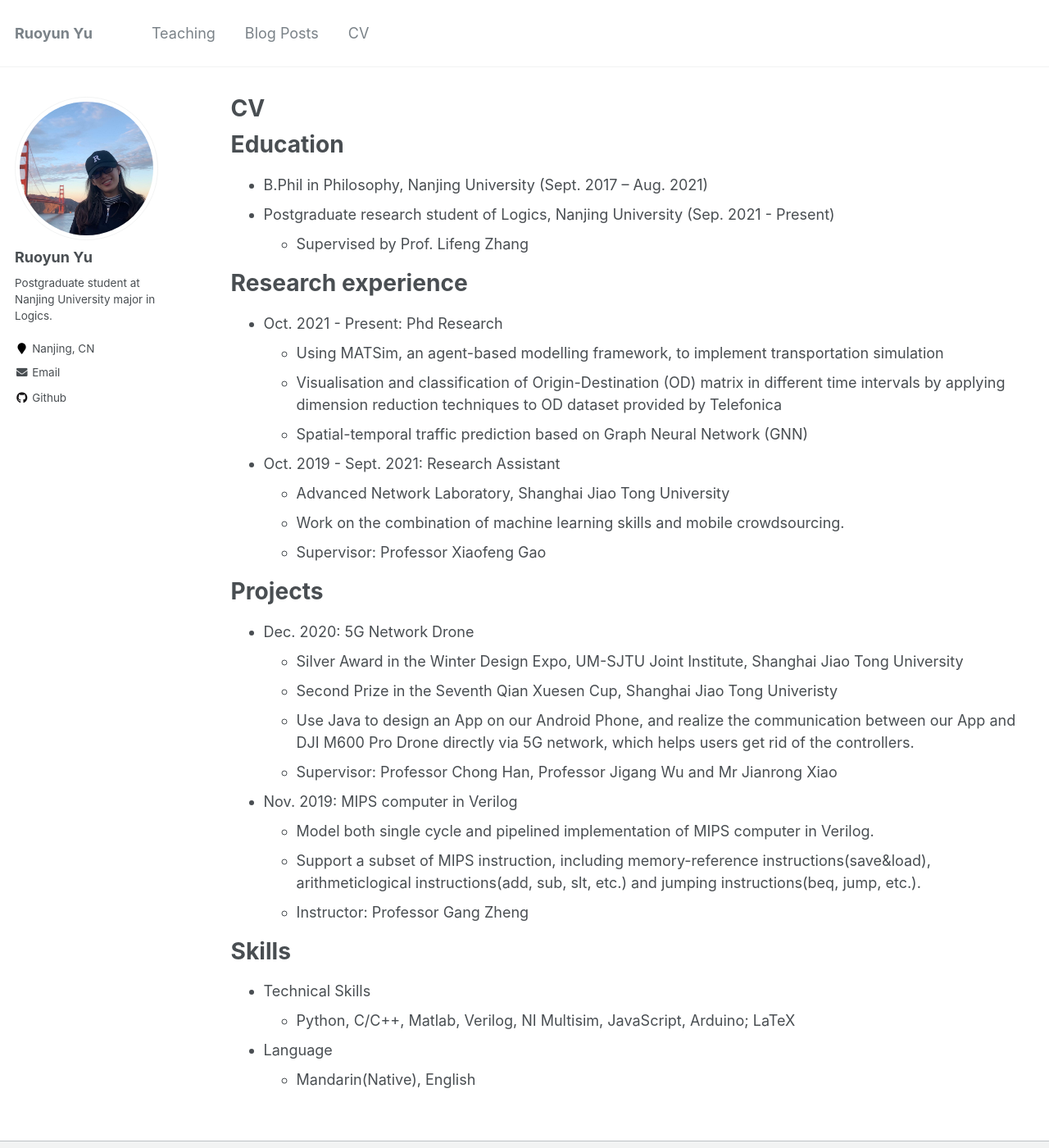
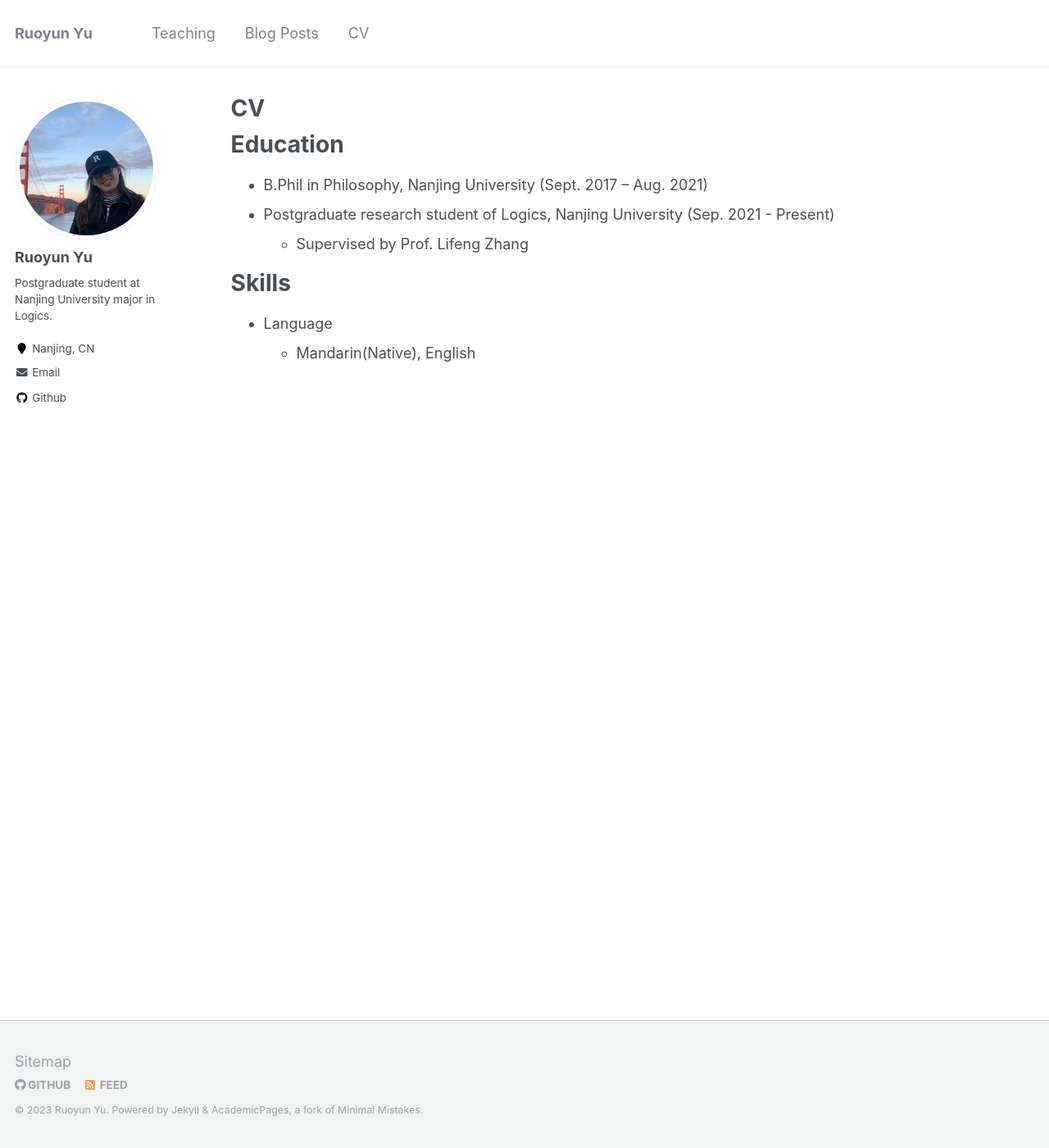
Before and after one commit to ruoyunyu/ruoyunyu.github.io, a Jekyll site: the page built from _pages/cv.md, in a window 1280 px wide and 1400 px high. Shown: the whole window at 82% size. Built offline with Jekyll 4.4.1, drawn with Linux system fonts in a browser that asks for light colours.

Commit message:
Update cv.md

```diff
--- a/_pages/cv.md
+++ b/_pages/cv.md
@@ -15,7 +15,7 @@ Education
 * Postgraduate research student of Logics, Nanjing University (Sep. 2021 - Present)
   * Supervised by Prof. Lifeng Zhang
 
-Research experience
+<!-- Research experience
 ======
 * Oct. 2021 - Present: Phd Research
   * Using MATSim, an agent-based modelling framework, to implement transportation simulation
@@ -37,12 +37,12 @@ Projects
 * Nov. 2019: MIPS computer in Verilog
   * Model both single cycle and pipelined implementation of MIPS computer in Verilog.
   * Support a subset of MIPS instruction, including memory-reference instructions(save&load), arithmeticlogical instructions(add, sub, slt, etc.) and jumping instructions(beq, jump, etc.).
-  * Instructor: Professor Gang Zheng
+  * Instructor: Professor Gang Zheng -->
 
 Skills
 ======
-* Technical Skills
-  * Python, C/C++, Matlab, Verilog, NI Multisim, JavaScript, Arduino; LaTeX
+<!-- * Technical Skills
+  * Python, C/C++, Matlab, Verilog, NI Multisim, JavaScript, Arduino; LaTeX -->
 * Language
   * Mandarin(Native), English
 
```
